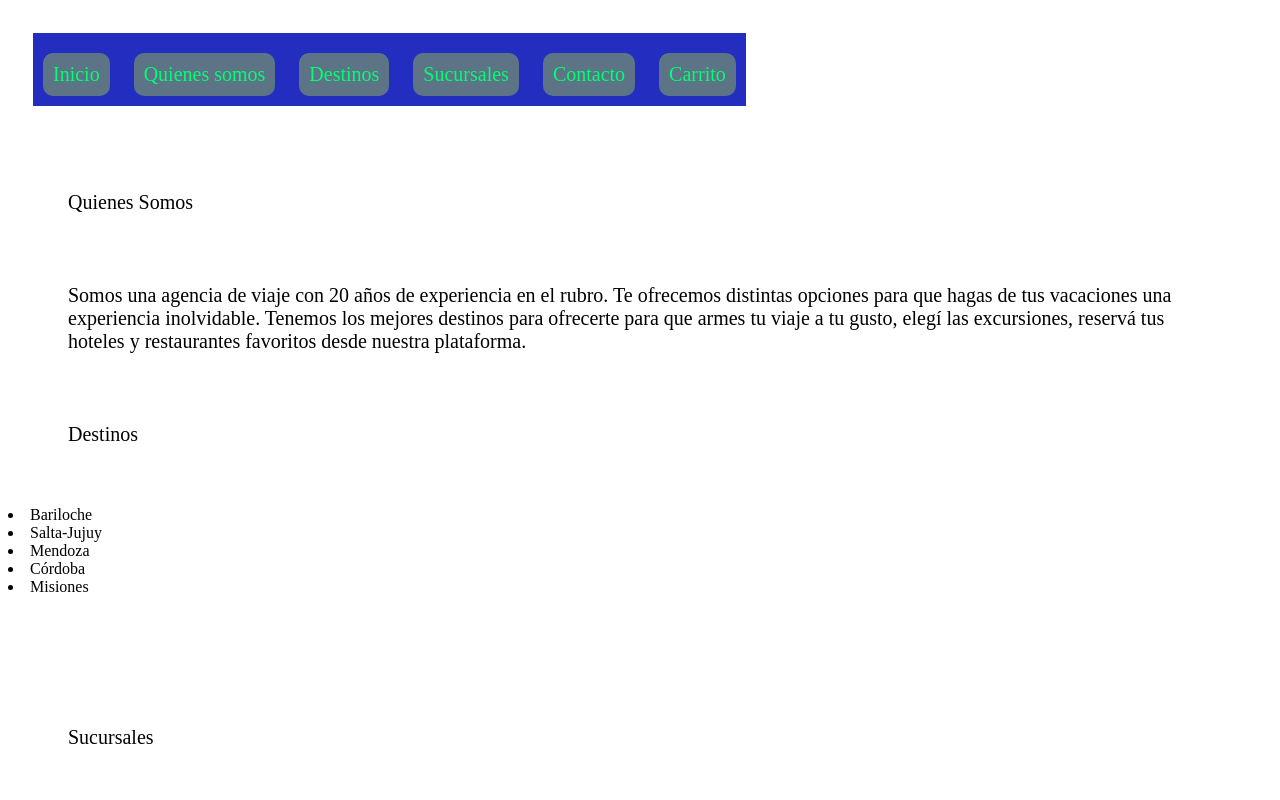
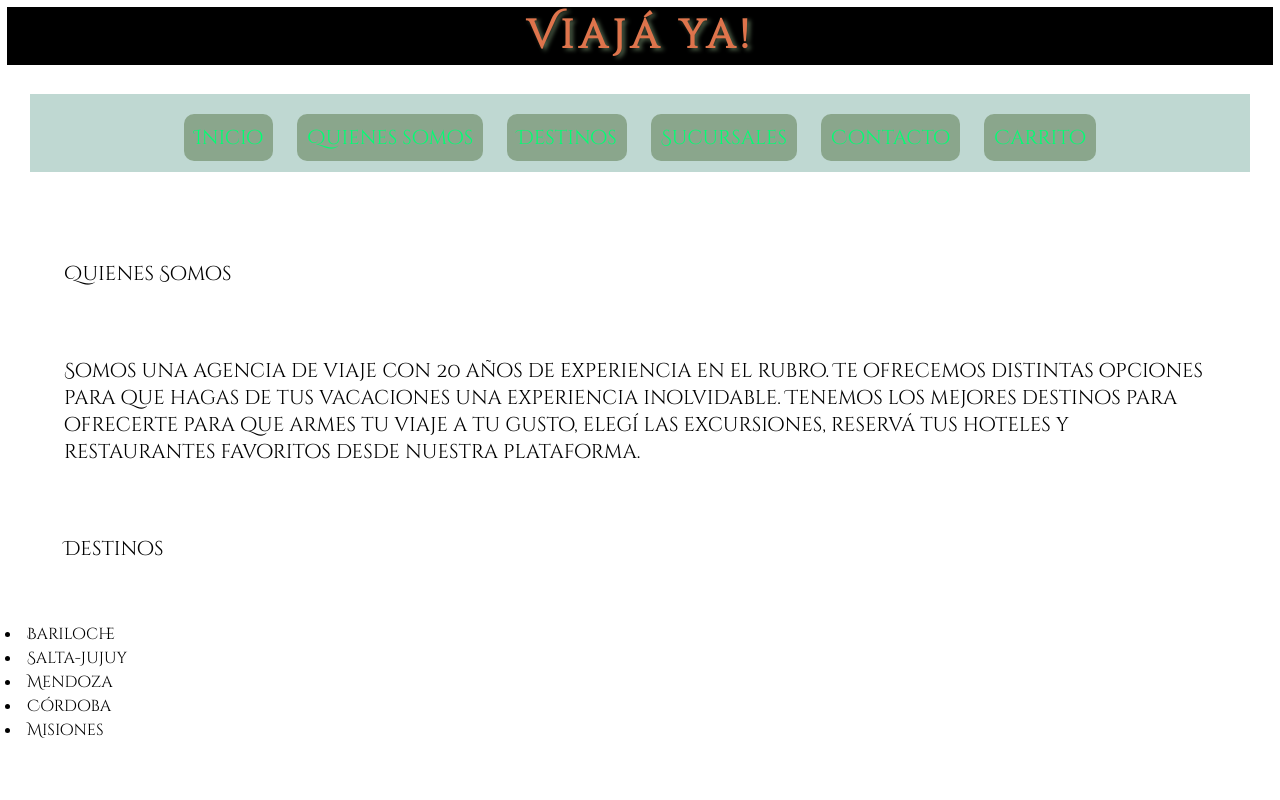
Before and after one commit to Fiorella-Corsetti/Trabajo_Practico1, a plain HTML site: page index.html in a window 1280 px wide. Shown: the top 800 px of the page. Drawn offline with Linux system fonts and the light colour scheme.

Commit message:
agregue loguito, titulo, y fuente nueva

```diff
--- a/estilos.css
+++ b/estilos.css
@@ -1,14 +1,20 @@
+* {
+    box-sizing: border-box;
+    margin: 0;
+    padding: 1px;
+    font-family: 'Cinzel Decorative', cursive;
+}
+
 nav {
     position: static;
-    top: 0px;
-    left: 0px;
     padding-top: 10px;
-    border: 10px red;
+    border: 10px;
     margin: 25px;
-    background-color: rgb(35, 45, 192);
-    display: inline-block;
+    background-color: #BFD8D2;
+    text-align: center;
 
 }
+
 .anav {
     text-decoration: none;
     background-color: rgba(117, 146, 111, 0.704);
@@ -21,12 +27,13 @@ nav {
     display: inline-block;
 
 }
+
 a:link {
     color: rgb(0, 255, 115);
 }
 
-a:hover {
-    background-color: rgb(10, 55, 114);
+.anav:hover {
+    outline: 2px solid #DE744C;
 }
 
 a:visited {
@@ -37,7 +44,8 @@ a:active {
     background-color: yellow;
     color: rgb(219, 115, 11);
 }
-p::selection{
+
+p::selection {
     background-color: coral
 }
 
@@ -47,6 +55,20 @@ p {
     margin: 50px;
     font-size: 20px;
 }
-.redsocial{
+
+.redsocial {
     width: 20px;
 }
+
+#nombre_empresa {
+    padding: 2px;
+    margin: 2px;
+    color: #DE744C;
+    text-align: center;
+    font-size: 40px;
+    font-weight: bolder;
+    vertical-align: middle;
+    text-shadow: 3px 2px 4px rgba(117, 146, 111, 0.704);
+    letter-spacing: 5px;
+    background-color: black;
+}
--- a/index.html
+++ b/index.html
@@ -5,25 +5,40 @@
     <meta charset="UTF-8">
     <meta http-equiv="X-UA-Compatible" content="IE=edge">
     <meta name="viewport" content="width=device-width, initial-scale=1.0">
-    <title>TP1: viajá ya!</title>
+    <title>Viajá ya!</title>
     <link rel="stylesheet" href="./estilos.css">
+    <link rel="shortcut icon" href="./imagenes/logo_empresa.png" type="image/x-icon">
+
+    <link rel="preconnect" href="https://fonts.googleapis.com">
+    <link rel="preconnect" href="https://fonts.gstatic.com" crossorigin>
+    <link href="https://fonts.googleapis.com/css2?family=Cinzel+Decorative&display=swap" rel="stylesheet">
 </head>
 
 <body>
+    <div id="ventana">
         <header>
+
+            <div class="div_nombre">
+                <h1 id="nombre_empresa">Viajá ya!</h1>
+            </div>
+
+            <div id="barra_navegacion">
                 <nav>
-            <a class=anav href="inicio">Inicio</a>
-            <a class=anav href="#Quienes somos">Quienes somos</a>
-            <a class=anav href="#Destinos">Destinos</a>
-            <a class=anav href="#Sucursales">Sucursales</a>
-            <a class=anav href="#Contacto">Contacto</a>
-            <a class=anav href="Carrito de compras">Carrito</a>
+                    <a class="anav" href="index.html">Inicio</a>
+                        <a class="anav" href="#Quienes somos">Quienes somos</a>
+                    <a class="anav" href="#Destinos">Destinos</a>
+                    <a class="anav" href="#Sucursales">Sucursales</a>
+                    <a class="anav" href="#Contacto">Contacto</a>
+                    <a class="anav" href="Carrito de compras">Carrito</a>
 
                 </nav>
+            </div>
+
         </header>
         <main>
             <p id="Quienes somos">Quienes Somos</p>
-        <p> Somos una agencia de viaje con 20 años de experiencia en el rubro. Te ofrecemos distintas opciones para que
+            <p> Somos una agencia de viaje con 20 años de experiencia en el rubro. Te ofrecemos distintas opciones para
+                que
                 hagas de tus vacaciones una experiencia inolvidable.
                 Tenemos los mejores destinos para ofrecerte para que armes tu viaje a tu gusto, elegí las excursiones,
                 reservá tus hoteles y restaurantes favoritos desde nuestra plataforma.</p>
@@ -44,15 +59,18 @@
 
         </main>
         <footer>
-        <p
-            id="Contacto">Contacto
+            <p id="Contacto">Contacto
                 <br>
-            <a href="https://www.instagram.com/?lang=es"> <img class="redsocial" src="./imagenes/instagram.svg" alt></a>
-            <a href="https://www.facebook.com/?lang=es"> <img class="redsocial" src="./imagenes/facebook.svg" alt></a>
-            <a href="https://www.whatsapp.com/?lang=es"> <img class="redsocial" src="./imagenes/whatsapp.svg" alt></a>
+                <a href="https://www.instagram.com/?lang=es"> <img class="redsocial" src="./imagenes/instagram.svg"
+                        alt></a>
+                <a href="https://www.facebook.com/?lang=es"> <img class="redsocial" src="./imagenes/facebook.svg"
+                        alt></a>
+                <a href="https://www.whatsapp.com/?lang=es"> <img class="redsocial" src="./imagenes/whatsapp.svg"
+                        alt></a>
             </p>
 
         </footer>
+    </div>
 
 </body>
 
```
Also changed, not shown: imagenes/logo_empresa.png (added). Lines whose indentation alone changed are shown as unchanged.
